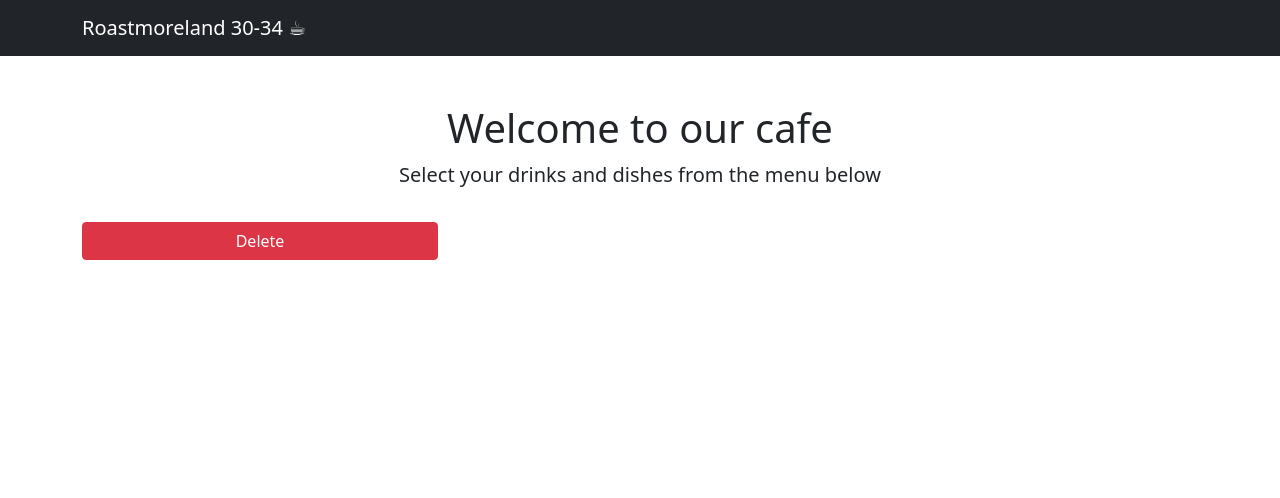
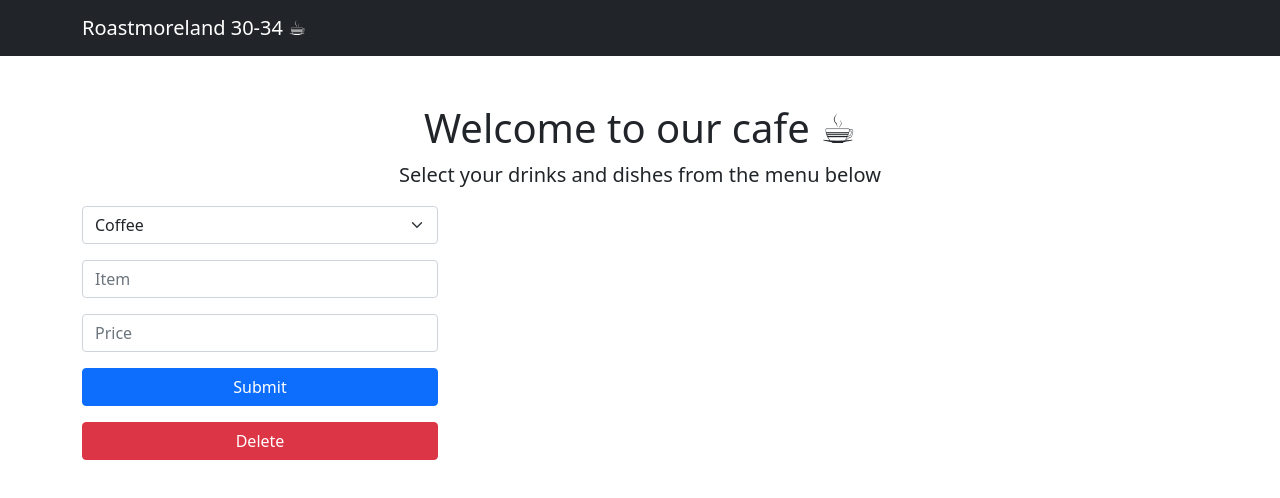
Before and after one commit to Barxl/ssp-ca3, a website: page views/index.html in a window 1280 px wide. Drawn offline with nearby package versions, Linux system fonts and the light colour scheme.

Commit message:
Form finalised

```diff
--- a/views/index.html
+++ b/views/index.html
@@ -37,13 +37,26 @@
         <!-- Page content-->
         <div class="container">
             <div class="text-center mt-5">
-                <h1>Welcome to our cafe</h1>
+                <h1>Welcome to our cafe ☕︎</h1>
                 <p class="lead">Select your drinks and dishes from the menu below</p>
             </div>
             <div class="row">
                 <div id="menu" class="col-lg-4 mb-5 order-1">
-                    <form>
-
+                    <form enctype="application/json" action="/post/json" method="post">
+                        <div class="form-group">
+                            <select class="form-select" name="sec_n">
+                                <option value="0">Coffee</option>
+                                <option value="1">Frappe</option>
+                                <option value="2">Iced Coffee</option>
+                                <option value="3">Tea</option>
+                                <option value="4">Deserts</option>
+                            </select>
+                            <input class="form-control mt-3" type="text" name="item" placeholder="Item">
+                            <input class="form-control mt-3" type="text" name="price" placeholder="Price">
+                            <div class="d-grid gap-2 mt-3">
+                                <button type="submit" class="btn btn-primary btn-block">Submit</button>
+                            </div>
+                        </div>
                     </form>
                     <div class="d-grid gap-2">
                         <button id="delete" class="btn btn-danger btn-block mt-3">Delete</button>
```
